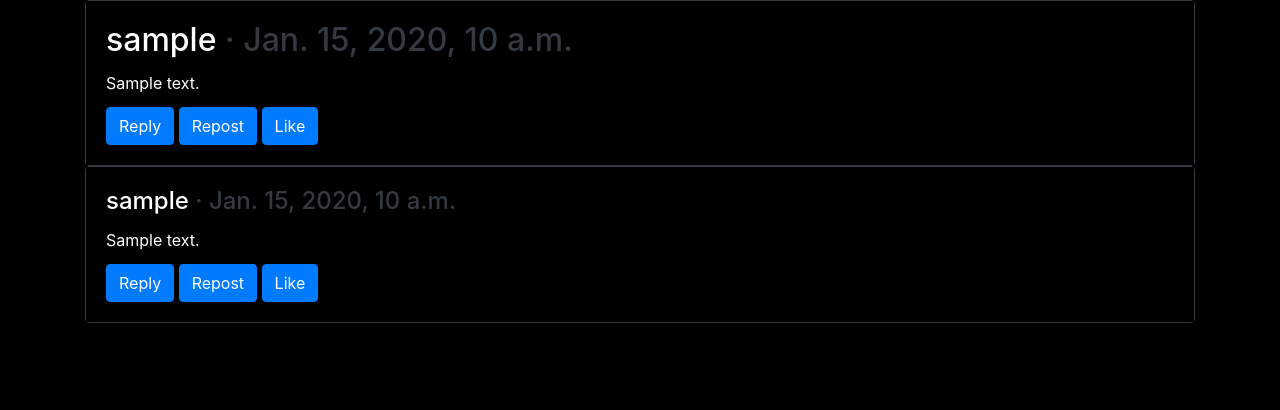
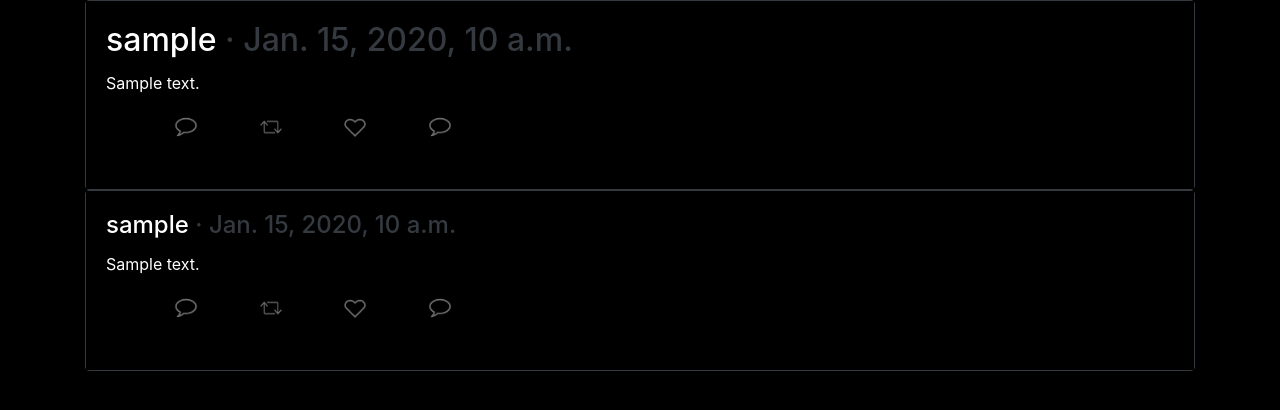
Before and after one commit to myerkes/djangotwitter, a Django app: page /posts/1/detail in a window 1280 px wide. Shown: the part 56-466 px from the top of the page. Run offline with Django 3.2, Linux system fonts and the light colour scheme; a user stored in the database is signed in; tables that the repository leaves empty hold one stand-in row (values such as "Sample post"); some libraries are stand-ins or nearby versions.

Commit message:
Add buttons to detail page

```diff
--- a/posts/templates/posts/post_detail.html
+++ b/posts/templates/posts/post_detail.html
@@ -6,25 +6,76 @@
 <div class="container">
     <div class="row">
         <div class="col">
-
             <div class="card border-dark">
+                <a href="{% url 'posts:postdetail' post.id%}" class="tweet-box">
                     <div class="card-body" style="background-color: black; color: white;">
                         <h2 class="card-title">{{ post.poster }}<span class="text-dark"> · {{ post.pub_datetime }}</span></h2>
                         <p class="card-title">{{ post.post_text }}</p>
-                    <a href="{% url 'posts:replycreate' post.id%}" class="btn btn-primary">Reply</a>
-                    <a href="{% url 'posts:repostcreate' post.id%}" class="btn btn-primary">Repost</a>
-                    <a href="" class="btn btn-primary">Like</a>
+
+                        <ul class="action-buttons">
+                            <li class="action-button">
+                                <a href="{% url 'posts:replycreate' post.id%}" class="icon-comment">
+                                    <div class="container overlay comment-overlay" style="height: 40px; width: 40px;">
                                     </div>
+                                </a>
+                            </li>
+                            <li class="action-button">
+                                <a href="{% url 'posts:repostcreate' post.id%}" class="icon-repost">
+                                    <div class="container overlay repost-overlay" style="height: 40px; width: 40px;">
+                                    </div>
+                                </a>
+                            </li>
+                            <li class="action-button">
+                                <a href="" class="icon-like">
+                                    <div class="container overlay like-overlay" style="height: 40px; width: 40px;">
+                                    </div>
+                                </a>
+                            </li>
+                            <li class="action-button">
+                                <a href="{% url 'posts:replycreate' post.id%}" class="icon-comment">
+                                    <div class="container overlay comment-overlay" style="height: 40px; width: 40px;">
+                                    </div>
+                                </a>
+                            </li>
+                        </ul>
+                    </div>
+                </a>
             </div>
             {% for reply in replies %}
             <div class="card border-dark">
+                <a href="{% url 'posts:postdetail' post.id%}" class="tweet-box">
                     <div class="card-body" style="background-color: black; color: white;">
                         <h4 class="card-title">{{ reply.poster }}<span class="text-dark"> · {{ reply.pub_datetime }}</span></h2>
                         <p class="card-title">{{ reply.post_text }}</p>
-                    <a href="{% url 'posts:replycreate' reply.id%}" class="btn btn-primary">Reply</a>
-                    <a href="{% url 'posts:repostcreate' reply.id%}" class="btn btn-primary">Repost</a>
-                    <a href="" class="btn btn-primary">Like</a>
+
+                        <ul class="action-buttons">
+                            <li class="action-button">
+                                <a href="{% url 'posts:replycreate' post.id%}" class="icon-comment">
+                                    <div class="container overlay comment-overlay" style="height: 40px; width: 40px;">
                                     </div>
+                                </a>
+                            </li>
+                            <li class="action-button">
+                                <a href="{% url 'posts:repostcreate' post.id%}" class="icon-repost">
+                                    <div class="container overlay repost-overlay" style="height: 40px; width: 40px;">
+                                    </div>
+                                </a>
+                            </li>
+                            <li class="action-button">
+                                <a href="" class="icon-like">
+                                    <div class="container overlay like-overlay" style="height: 40px; width: 40px;">
+                                    </div>
+                                </a>
+                            </li>
+                            <li class="action-button">
+                                <a href="{% url 'posts:replycreate' post.id%}" class="icon-comment">
+                                    <div class="container overlay comment-overlay" style="height: 40px; width: 40px;">
+                                    </div>
+                                </a>
+                            </li>
+                        </ul>
+                    </div>
+                </a>
             </div>
             {% endfor %}
         </div>
```
Lines whose indentation alone changed are shown as unchanged.
